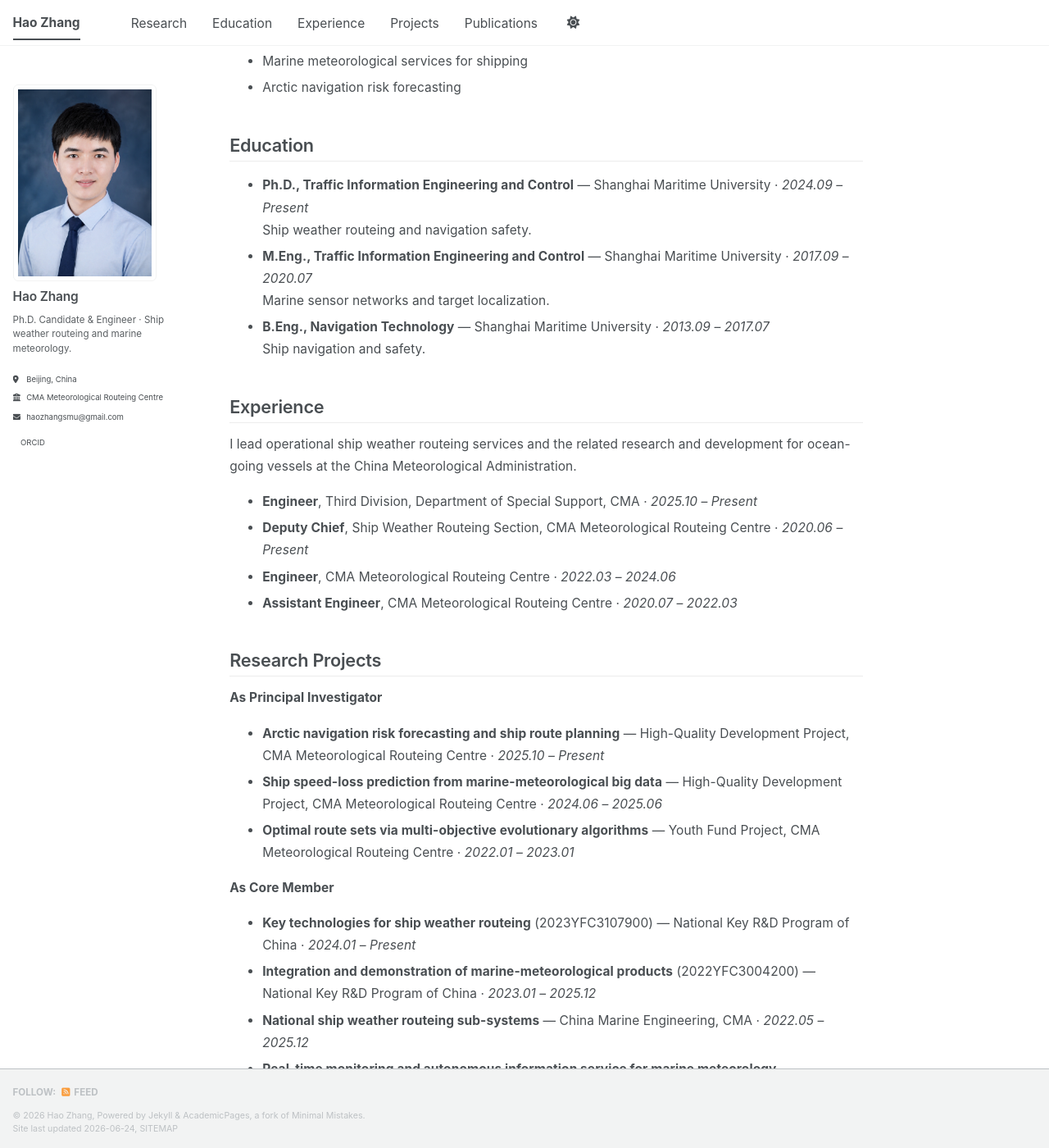
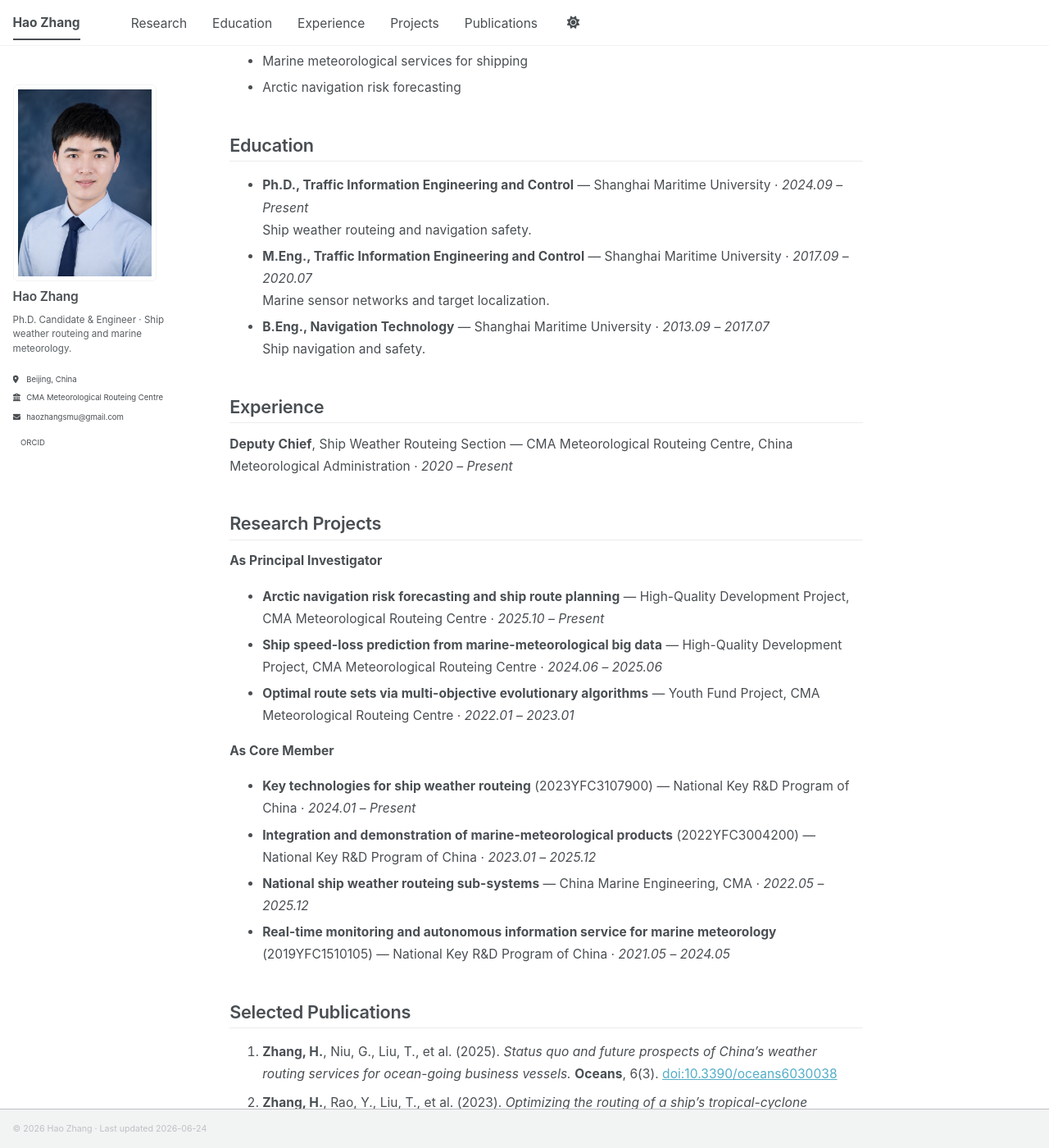
Before and after one commit to cmazhangh/cmazhangh.github.io, a Jekyll site: the page built from _pages/about.md, in a window 1280 px wide and 1400 px high, scrolled down 543 px. Shown: the whole window at 82% size. Built offline with Jekyll 4.4.1, drawn with Linux system fonts in a browser that asks for light colours; a style sheet for code colours, icons or effects is not loaded.

Commit message:
Remove footer Follow section; simplify Experience to current role
- Drop the footer 'Follow' social block and trim copyright to a clean line
- Remove the sidebar 'Follow' toggle button; keep contact list always visible
- Reduce Experience to the current position (Deputy Chief)

Co-Authored-By: Claude Opus 4.8 <noreply@anthropic.com>

```diff
--- a/_includes/author-profile.html
+++ b/_includes/author-profile.html
@@ -21,7 +21,6 @@
   </div>
 
   <div class="author__urls-wrapper">
-    <button class="btn btn--inverse">Follow</button>
     <ul class="author__urls social-icons">
       <!-- Font Awesome icons / Biographic information  -->
       {% if author.location %}
--- a/_includes/footer.html
+++ b/_includes/footer.html
@@ -1,25 +1,5 @@
 {% include base_path %}
 
-{% if site.author.github or site.author.bitbucket or site.atom_feed.hide != true %}
-<div class="page__footer-follow">
-  <ul class="social-icons">
-    {% if site.data.ui-text[site.locale].follow_label %}
-      <li><strong>{{ site.data.ui-text[site.locale].follow_label }}</strong></li>
-    {% endif %}
-    {% if site.author.github %}
-      <li><a href="https://github.com/{{ site.author.github }}"><i class="fab fa-github" aria-hidden="true"></i> GitHub</a></li>
-    {% endif %}
-    {% if site.author.bitbucket %}
-      <li><a href="https://bitbucket.org/{{ site.author.bitbucket }}"><i class="fab fa-bitbucket" aria-hidden="true"></i> Bitbucket</a></li>
-    {% endif %}
-    {% if site.atom_feed.hide != true %}
-    <li><a href="{% if site.atom_feed.path %}{{ site.atom_feed.path }}{% else %}{{ base_path }}/feed.xml{% endif %}"><i class="fa fa-fw fa-rss-square" aria-hidden="true"></i> {{ site.data.ui-text[site.locale].feed_label | default: "Feed" }}</a></li>
-    {% endif %}
-  </ul>
+<div class="page__footer-copyright">
+  &copy; {{ site.time | date: '%Y' }} {{ site.name | default: site.title }} &middot; Last updated {{ "now" | date: '%Y-%m-%d' }}
 </div>
-{% endif %}
-
-<div class="page__footer-copyright">
-  &copy; {{ site.time | date: '%Y' }} {{ site.name | default: site.title }}, {{ site.data.ui-text[site.locale].powered_by | default: "Powered by" }} <a href="https://jekyllrb.com" rel="nofollow">Jekyll</a> &amp; <a href="https://github.com/academicpages/academicpages.github.io">AcademicPages</a>, a fork of <a href="https://mademistakes.com/work/minimal-mistakes-jekyll-theme/" rel="nofollow">Minimal Mistakes</a>.<br />
-  Site last updated {{ "now" | date: '%Y-%m-%d' }}, <a href="/sitemap/" style="text-transform: uppercase;">{{ site.data.ui-text[site.locale].site_map | default: "Sitemap" }}</a>
-</div>
--- a/_pages/about.md
+++ b/_pages/about.md
@@ -36,13 +36,7 @@ Education
 
 Experience
 ======
-I lead operational ship weather routeing services and the related research and
-development for ocean-going vessels at the China Meteorological Administration.
-
-- **Engineer**, Third Division, Department of Special Support, CMA · *2025.10 – Present*
-- **Deputy Chief**, Ship Weather Routeing Section, CMA Meteorological Routeing Centre · *2020.06 – Present*
-- **Engineer**, CMA Meteorological Routeing Centre · *2022.03 – 2024.06*
-- **Assistant Engineer**, CMA Meteorological Routeing Centre · *2020.07 – 2022.03*
+**Deputy Chief**, Ship Weather Routeing Section — CMA Meteorological Routeing Centre, China Meteorological Administration · *2020 – Present*
 
 Research Projects
 ======
--- a/assets/css/main.scss
+++ b/assets/css/main.scss
@@ -78,3 +78,19 @@ body {
 .author__urls { font-size: 0.82em; }
 .author__urls li { padding: 0.16em 0; }
 .author__avatar img { border-radius: 6px; }
+
+/* No "Follow" toggle: keep the contact list always inline & visible (incl. mobile) */
+.author__urls-wrapper > button { display: none; }
+.author__urls {
+  display: block;
+  position: relative;
+  right: auto;
+  margin: 0;
+  padding: 0;
+  border: 0;
+  background: transparent;
+  box-shadow: none;
+  z-index: auto;
+}
+.author__urls:before,
+.author__urls:after { display: none; }
```
